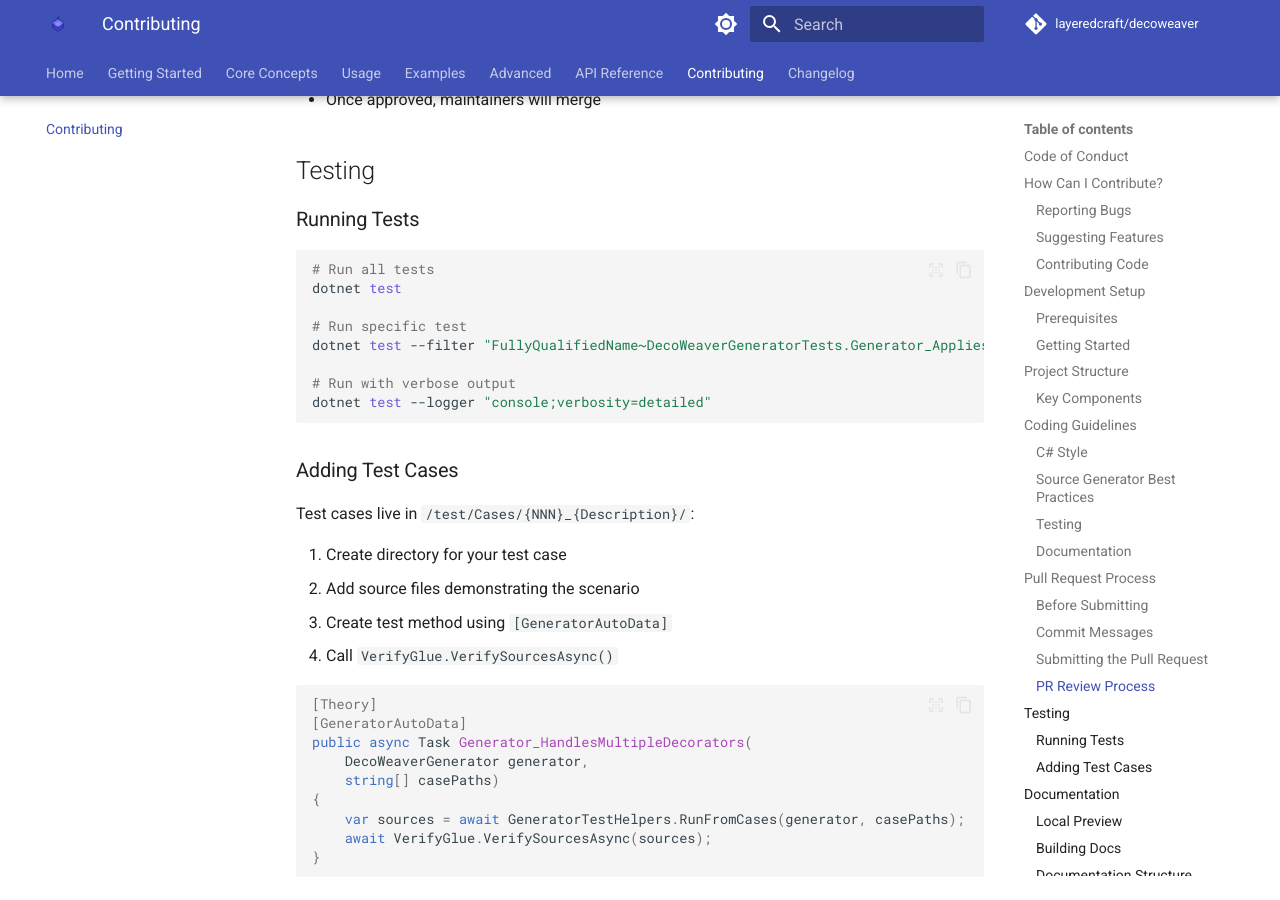
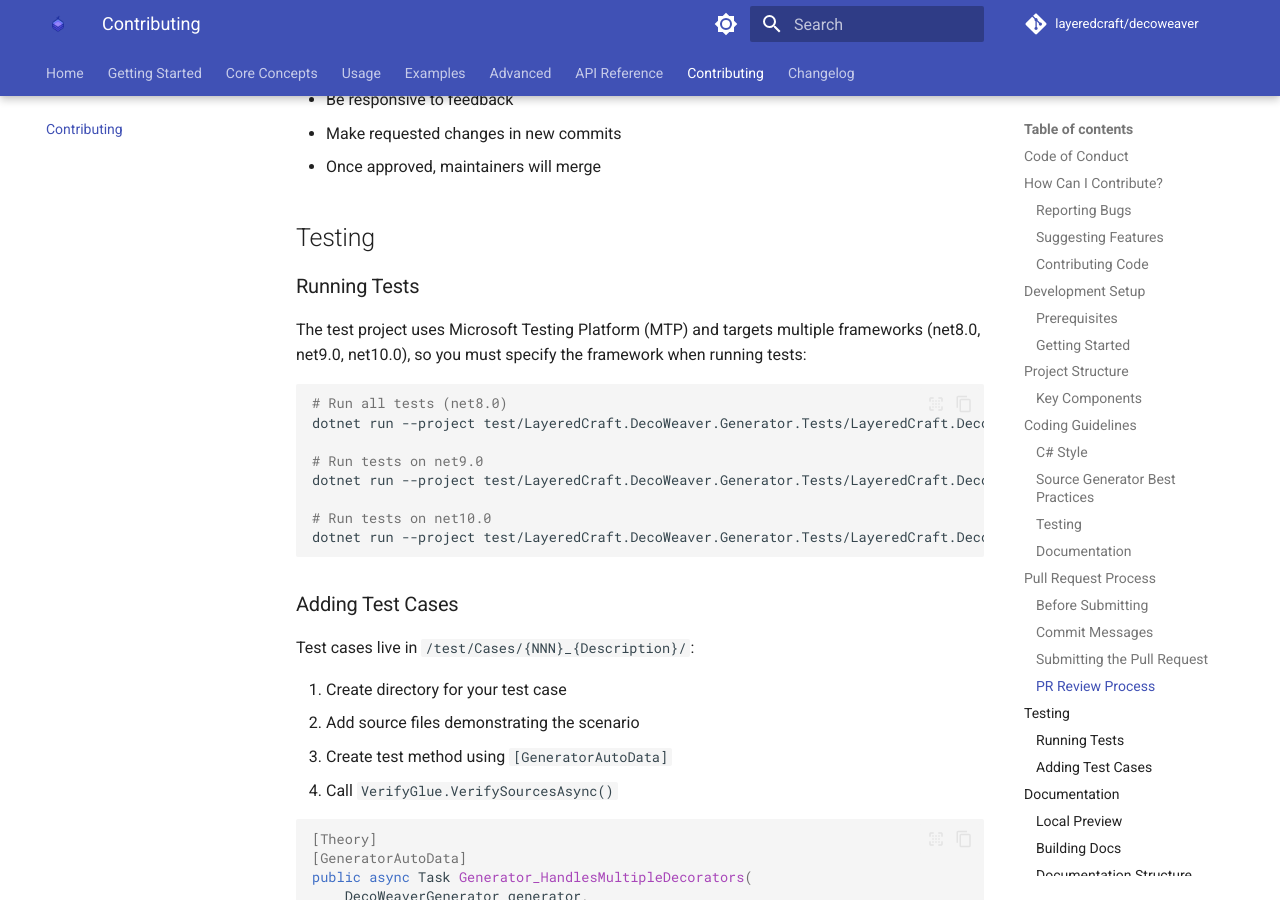
Before and after one commit to LayeredCraft/decoweaver, an MkDocs documentation site: the page built from docs/contributing.md, in a window 1280 px wide and 900 px high, scrolled down 5451 px. Built offline with MkDocs 1.6.1 and Material for MkDocs 9.7.7, drawn with Linux system fonts in a browser that asks for light colours; comment, search, counter and statistics services are not loaded; some of the changed text lies outside the part shown.

Commit message:
docs: Fix installation commands and create stub documentation files
Fixed multiple documentation issues:

1. Added --prerelease flag to all installation commands
   - README.md
   - docs/getting-started/installation.md
   - docs/getting-started/quick-start.md
   - docs/index.md
   - Updated PowerShell command to use -Prerelease
   - Updated version references to 1.0.0-beta

2. Removed broken troubleshooting link from README.md
   - Link pointed to non-existent docs/advanced/troubleshooting.md

3. Created stub documentation files with TODO placeholders
   - docs/usage/opt-out.md - Opt-out mechanisms
   - docs/advanced/keyed-services.md - Keyed services strategy
   - docs/advanced/performance.md - Performance characteristics
   - docs/advanced/troubleshooting.md - Common issues and solutions
   - docs/api-reference/generated-code.md - Generated code structure

   All stubs include "Coming Soon" notices and planned content outlines

4. Updated test commands to use MTP format
   - docs/contributing.md - Multiple locations
   - CLAUDE.md - Build commands section
   - Changed from 'dotnet test' to 'dotnet run --framework net8.0'
   - Added notes about MTP and multi-framework targeting

This resolves all broken navigation links in mkdocs.yml and ensures
users can successfully install the prerelease package.

🤖 Generated with [Claude Code](https://claude.com/claude-code)

Co-Authored-By: Claude <noreply@anthropic.com>

````diff
--- a/docs/contributing.md
+++ b/docs/contributing.md
@@ -81,8 +81,10 @@ We welcome pull requests for:
 5. **Run tests**
 
    ```bash
-   dotnet test
+   dotnet run --project test/LayeredCraft.DecoWeaver.Generator.Tests/LayeredCraft.DecoWeaver.Generator.Tests.csproj --framework net8.0
    ```
+
+   Note: The test project uses Microsoft Testing Platform (MTP) and targets multiple frameworks, so you must specify the framework.
 
 ## Project Structure
 
@@ -180,7 +182,7 @@ public async Task Generator_AppliesDecorators_ForClassWithAttribute(
 1. **Ensure all tests pass**
 
    ```bash
-   dotnet test
+   dotnet run --project test/LayeredCraft.DecoWeaver.Generator.Tests/LayeredCraft.DecoWeaver.Generator.Tests.csproj --framework net8.0
    ```
 
 2. **Build successfully**
@@ -249,15 +251,17 @@ refactor: simplify decorator resolution logic
 
 ### Running Tests
 
+The test project uses Microsoft Testing Platform (MTP) and targets multiple frameworks (net8.0, net9.0, net10.0), so you must specify the framework when running tests:
+
 ```bash
-# Run all tests
-dotnet test
+# Run all tests (net8.0)
+dotnet run --project test/LayeredCraft.DecoWeaver.Generator.Tests/LayeredCraft.DecoWeaver.Generator.Tests.csproj --framework net8.0
 
-# Run specific test
-dotnet test --filter "FullyQualifiedName~DecoWeaverGeneratorTests.Generator_AppliesDecorators"
+# Run tests on net9.0
+dotnet run --project test/LayeredCraft.DecoWeaver.Generator.Tests/LayeredCraft.DecoWeaver.Generator.Tests.csproj --framework net9.0
 
-# Run with verbose output
-dotnet test --logger "console;verbosity=detailed"
+# Run tests on net10.0
+dotnet run --project test/LayeredCraft.DecoWeaver.Generator.Tests/LayeredCraft.DecoWeaver.Generator.Tests.csproj --framework net10.0
 ```
 
 ### Adding Test Cases
````
Also changed, not shown: CLAUDE.md (+7 -4 lines), README.md (+1 -2 lines), docs/advanced/keyed-services.md (added, +30 -0 lines), docs/advanced/performance.md (added, +38 -0 lines), docs/advanced/troubleshooting.md (added, +53 -0 lines), docs/api-reference/generated-code.md (added, +43 -0 lines), docs/getting-started/installation.md (+3 -3 lines), docs/getting-started/quick-start.md (+1 -1 lines), docs/index.md (+1 -1 lines), docs/usage/opt-out.md (added, +25 -0 lines).
